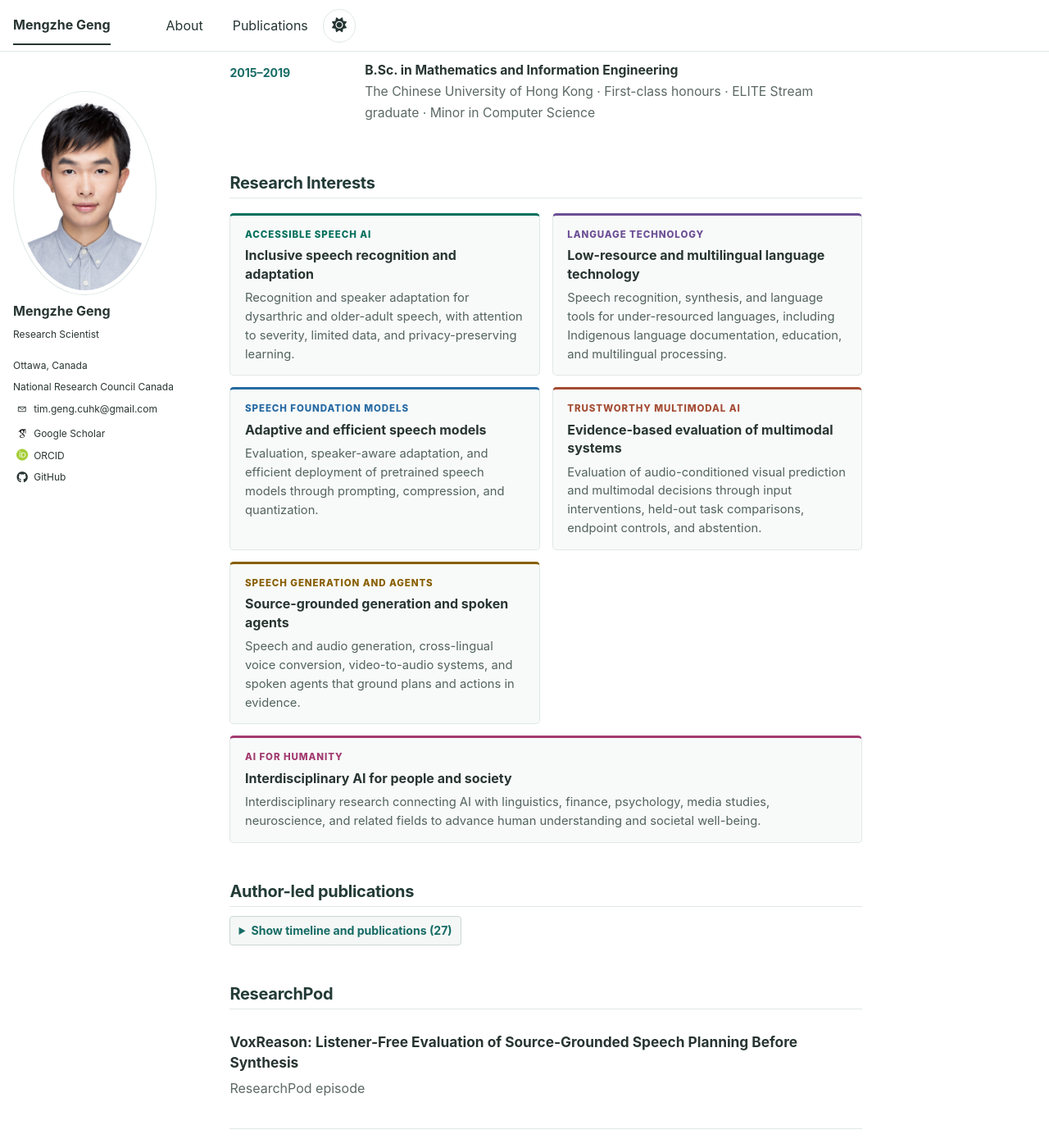
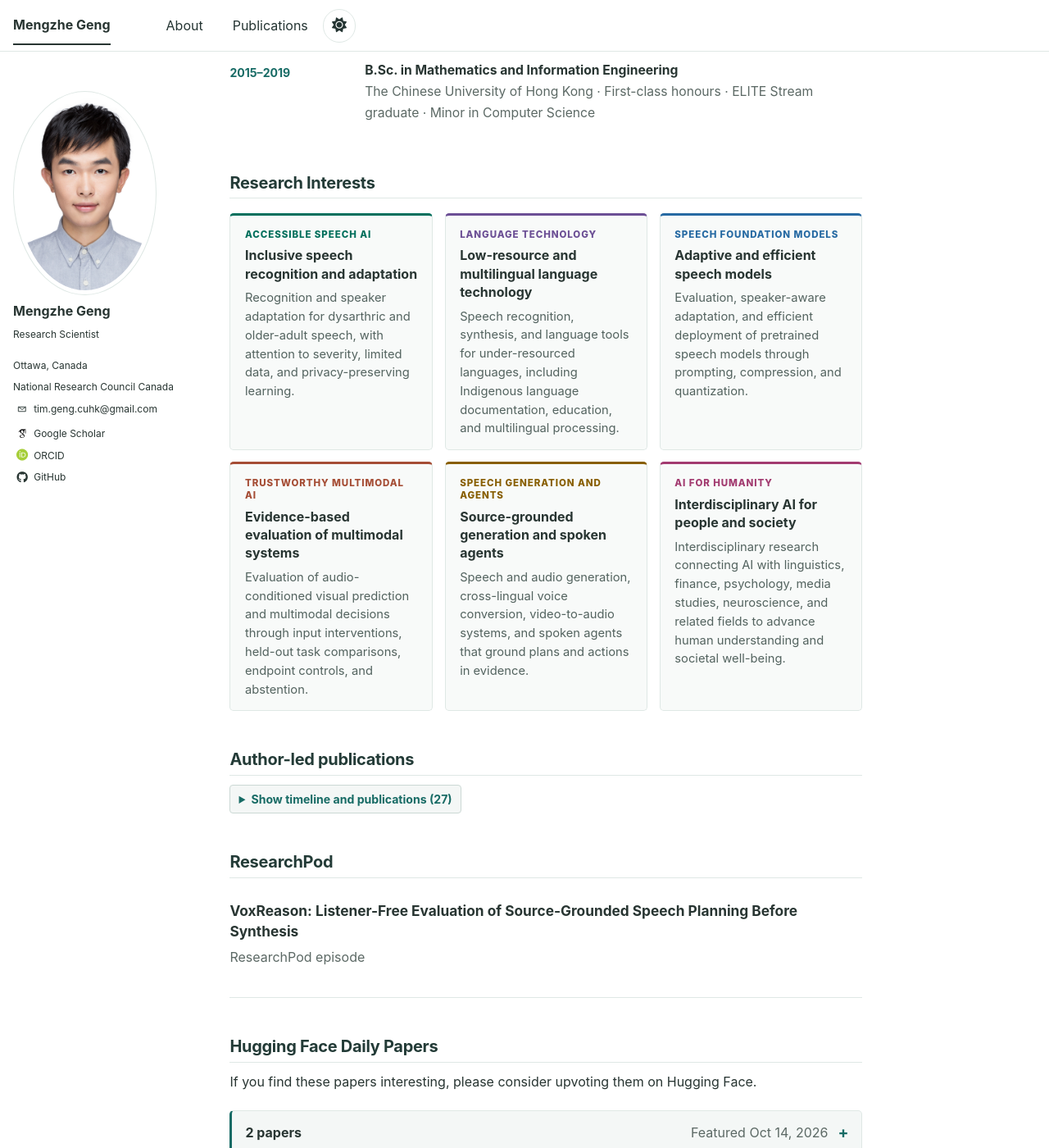
Before and after one commit to MENGZHEGENG/MENGZHEGENG.github.io, a Jekyll site: the page built from _pages/about.md, in a window 1280 px wide and 1400 px high, scrolled down 1502 px. Shown: the whole window at 82% size. Built offline with Jekyll 4.4.1, drawn with Linux system fonts in a browser that asks for light colours; some web fonts are replaced; some of the changed text lies outside the part shown.

Commit message:
Refine research grid and update intern and lecture details

```diff
--- a/_pages/about.md
+++ b/_pages/about.md
@@ -276,14 +276,14 @@ show_safety_notice: true
   </div>
   <div class="supervision-entry">
     <div class="supervision-heading">
-      <span class="supervision-name">Yanfei Lu</span>
-      <span class="publication-meta supervision-roles"><span class="supervision-role-line"><span class="supervision-role-tag">Incoming</span><span class="supervision-role-copy">Ph.D. intern at the NRC (UofT) · Jan 2027–</span></span></span>
+      <span class="supervision-name">Yizhen Xie</span>
+      <span class="publication-meta supervision-roles"><span class="supervision-role-line"><span class="supervision-role-tag">Incoming</span><span class="supervision-role-copy">Remote Ph.D. intern · CMU · Nov 2026–</span></span></span>
     </div>
   </div>
   <div class="supervision-entry">
     <div class="supervision-heading">
-      <span class="supervision-name">Yizhen Xie</span>
-      <span class="publication-meta supervision-roles"><span class="supervision-role-line"><span class="supervision-role-tag">Incoming</span><span class="supervision-role-copy">Ph.D. intern · CMU · Nov 2027–</span></span></span>
+      <span class="supervision-name">Yanfei Lu</span>
+      <span class="publication-meta supervision-roles"><span class="supervision-role-line"><span class="supervision-role-tag">Incoming</span><span class="supervision-role-copy">Ph.D. intern at the NRC (UofT) · Jan 2027–</span></span></span>
     </div>
   </div>
 </div>
@@ -471,7 +471,7 @@ show_safety_notice: true
     <div class="award-group__content">
       <ul class="award-list">
         <li class="award-item">Nov 2026 — <strong>Carleton University</strong> · Topic to be confirmed</li>
-        <li class="award-item">Nov 2026 — <strong>The Hong Kong Polytechnic University</strong> · Topic to be confirmed</li>
+        <li class="award-item">Nov 2026 — <strong>The Hong Kong Polytechnic University</strong> · Who Gets Heard? Building Inclusive Speech and Language Technologies</li>
         <li class="award-item">Nov 2026 — <strong>University of British Columbia</strong> · Topics to be determined</li>
         <li class="award-item">Nov 2026 — <strong>University of California, Berkeley</strong> · Topics to be determined</li>
       </ul>
--- a/_sass/_custom.scss
+++ b/_sass/_custom.scss
@@ -384,6 +384,8 @@ html[data-theme="dark"] .google-scholar-icon {
 
 .research-card {
   --research-card-accent: var(--research-theme-color-light, var(--site-focus-color));
+  min-width: 0;
+  overflow-wrap: break-word;
   padding: 1em 1.1em 0.85em;
   border: 1px solid var(--global-border-color);
   border-top: 3px solid var(--research-card-accent);
@@ -395,8 +397,10 @@ html[data-theme="dark"] .research-card {
   --research-card-accent: var(--research-theme-color-dark, var(--site-focus-color));
 }
 
-.research-card:last-child {
-  grid-column: 1 / -1;
+@media (min-width: 1280px) {
+  .research-grid {
+    grid-template-columns: repeat(3, minmax(0, 1fr));
+  }
 }
 
 .research-label {
@@ -1535,10 +1539,6 @@ html[data-theme="dark"] .timeline-row {
 
   .research-grid {
     grid-template-columns: 1fr;
-  }
-
-  .research-card:last-child {
-    grid-column: auto;
   }
 
   .scholar-stats {
```
